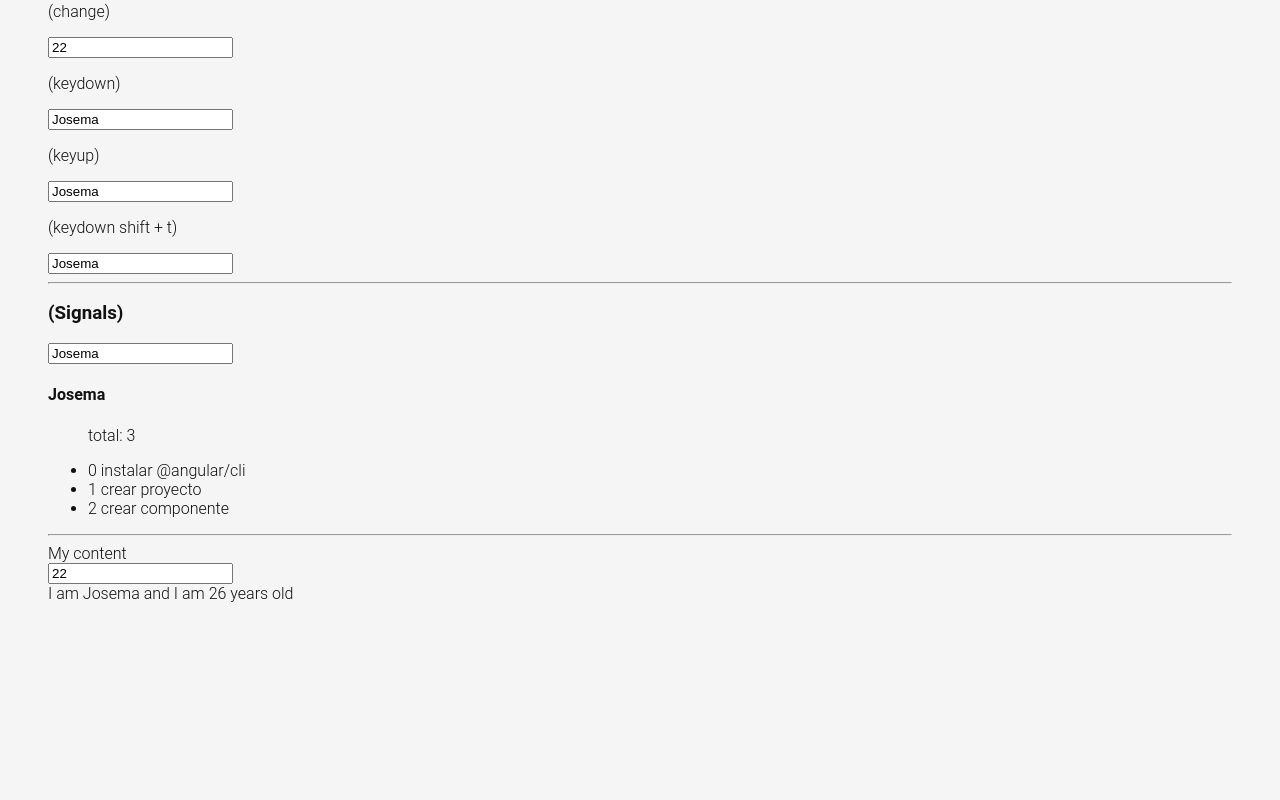
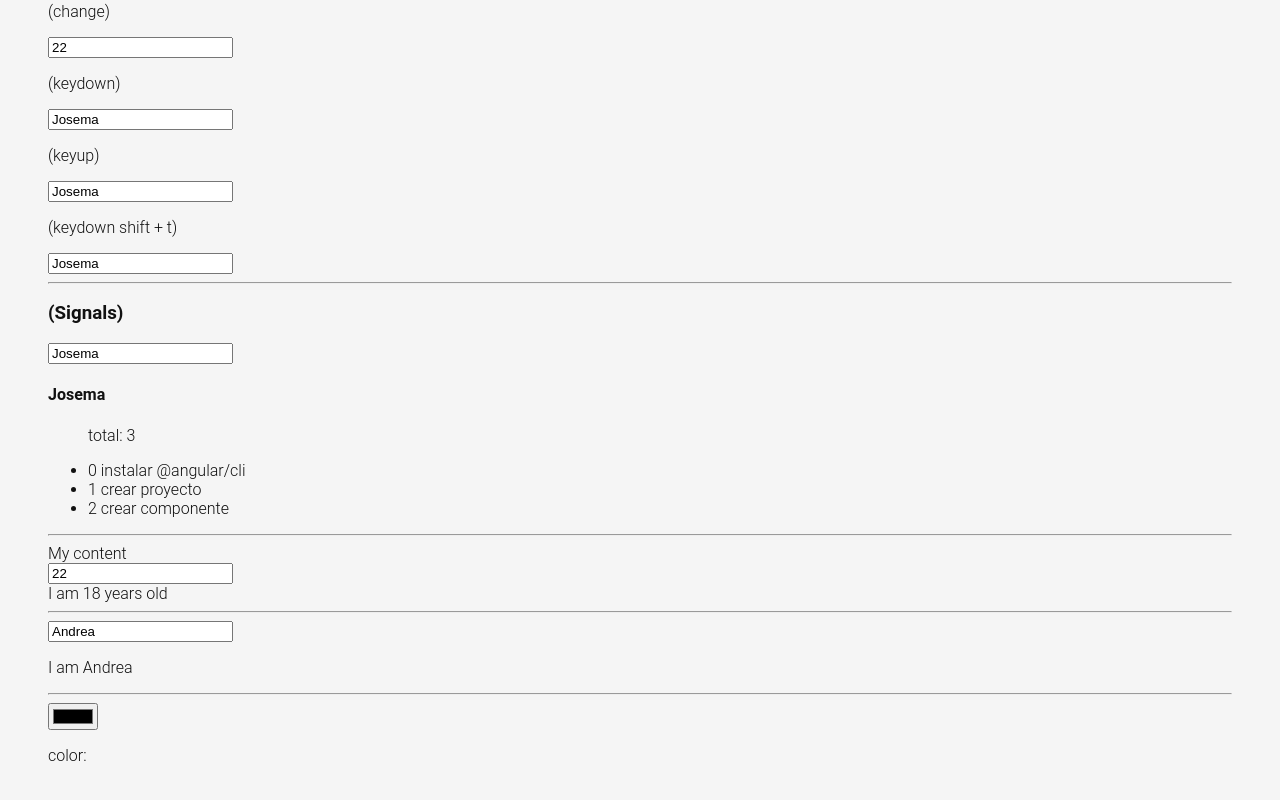
Before and after one commit to josema357/todo_app, an Angular app: page /labs in a window 1280 px wide. Shown: the part 1446-2246 px from the top of the page. Before the commit the page ends 2097 px from the top, so only its background shows below. Built offline with nearby package versions, Linux system fonts and the light colour scheme.

Commit message:
add: example of formCotnrol in labs directory

```diff
--- a/src/app/pages/labs/labs.component.html
+++ b/src/app/pages/labs/labs.component.html
@@ -49,5 +49,15 @@
   <ng-template #elseBlock>
     I am 18 years old
   </ng-template>
-
+  <hr>
+  <input type="text" [value]="person().name" (change)="changeName($event)"/>
+  <div [ngSwitch]="person().name">
+    <p *ngSwitchCase="'Jose'">I am Jose</p>
+    <p *ngSwitchCase="'Diego'">I am Diego</p>
+    <p *ngSwitchCase="'Andrea'">I am Andrea</p>
+    <p *ngSwitchDefault>I am unknow</p>
+  </div>
+  <hr>
+  <input type="color" [formControl]="colorCtrl"/>
+  <p>color: {{ colorCtrl.value }}</p>
 </div>
--- a/src/app/pages/labs/labs.component.ts
+++ b/src/app/pages/labs/labs.component.ts
@@ -1,10 +1,11 @@
 import { Component, signal } from '@angular/core';
 import { CommonModule } from '@angular/common';
+import { FormControl, ReactiveFormsModule } from '@angular/forms';
 
 @Component({
   selector: 'app-labs',
   standalone: true,
-  imports: [CommonModule],
+  imports: [CommonModule, ReactiveFormsModule],
   templateUrl: './labs.component.html',
   styleUrl: './labs.component.css'
 })
@@ -19,11 +20,21 @@ export class LabsComponent {
   age = 26
   statusButton = true
   image = 'https://www.hola.com/imagenes/mascotas/20180925130054/consejos-para-cuidar-a-un-gatito-recien-nacido-cs/0-601-526/cuidardgatito-t.jpg?im=Resize=(1200)'
+
   person = signal({
-    name: 'Jose',
+    name: 'Andrea',
     age: 22,
     avatar: 'https://josema-portfolio.vercel.app/_next/image?url=%2F_next%2Fstatic%2Fmedia%2Fprofile.5e678fe0.webp&w=828&q=100'
   })
+
+  colorCtrl = new FormControl();
+
+  constructor(){
+    this.colorCtrl.valueChanges.subscribe(value => {
+      console.log(value);
+    });
+  }
+
   clickHandler(){
     alert("Alerta uno")
   }
@@ -47,4 +58,15 @@ export class LabsComponent {
       }
     })
   }
+
+  changeName(event: Event){
+    const input = event.target as HTMLInputElement;
+    const newValue = input.value;
+    this.person.update(prevState => {
+      return {
+        ...prevState,
+        name: newValue
+      }
+    })
+  }
 }
```
